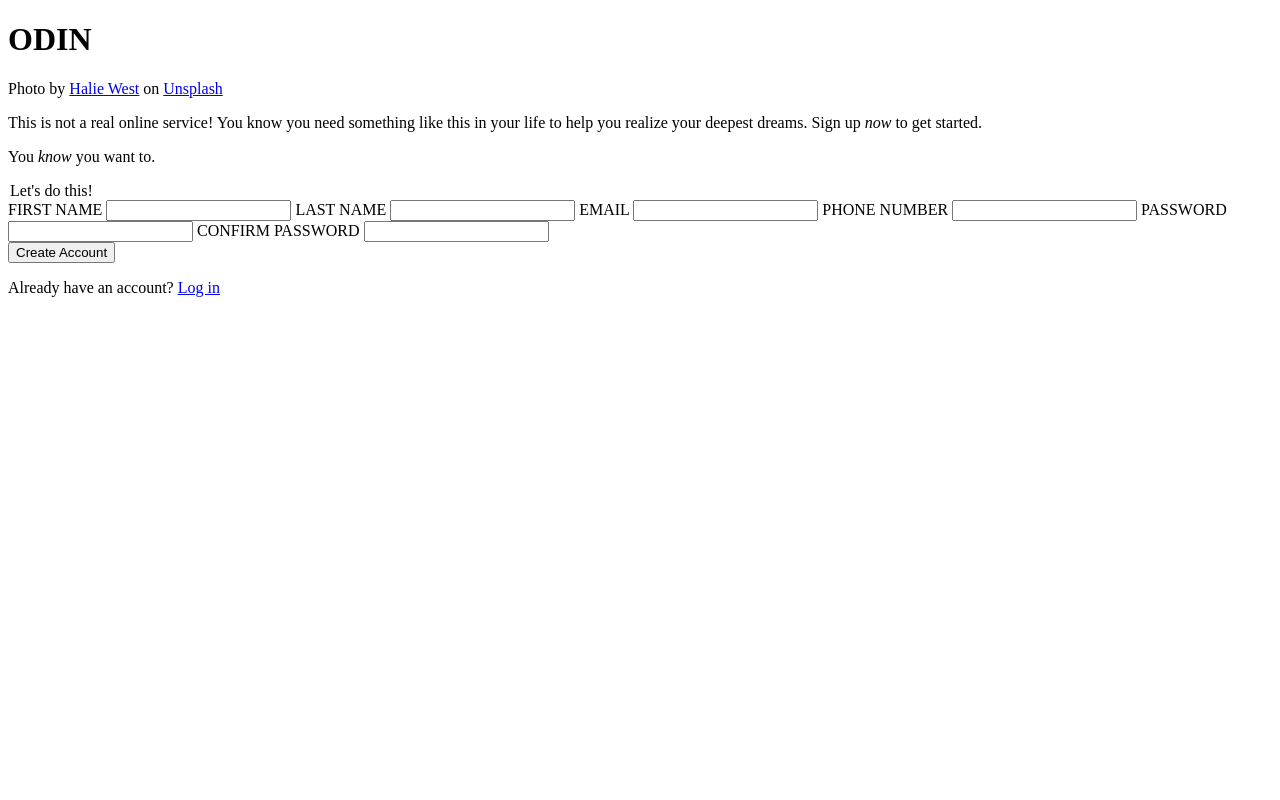
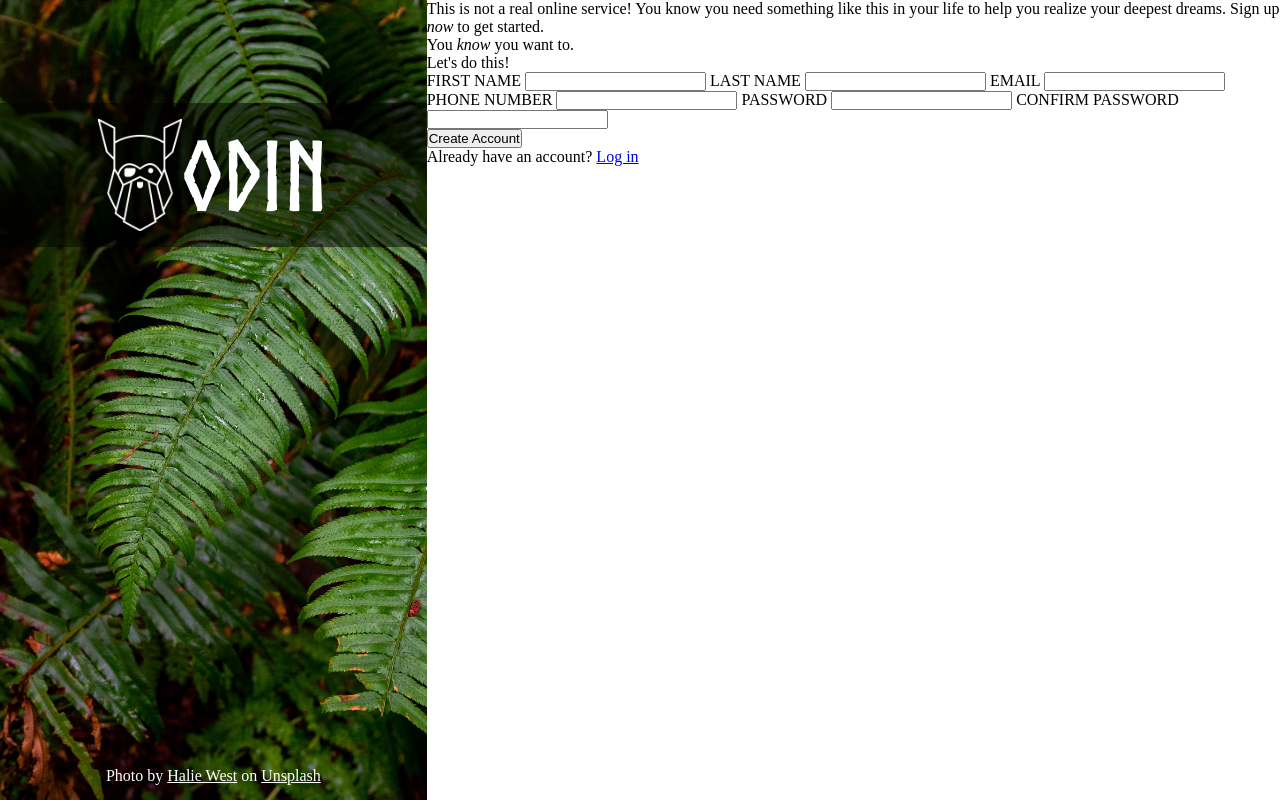
Before and after one commit to CGfrac/sign-up-form, a plain HTML site: page index.html in a window 1280 px wide. Drawn offline with Linux system fonts and the light colour scheme.

Commit message:
Style left side

```diff
--- a/index.html
+++ b/index.html
@@ -10,7 +10,10 @@
 <body>
     <div class="main-container">
         <div class="left">
-            <h1 class="odin">ODIN</h1>
+            <div class="title">
+                <img src="./img/odin-lined.png" alt="">
+                <h1 class="odin">ODIN</h1>
+            </div>
             <p class="photo-credit">Photo by <a href="https://unsplash.com/@haliewestphoto?utm_source=unsplash&utm_medium=referral&utm_content=creditCopyText">Halie West</a> on <a href="https://unsplash.com/?utm_source=unsplash&utm_medium=referral&utm_content=creditCopyText">Unsplash</a></p>
         </div>
         <div class="right">
--- a/style.css
+++ b/style.css
@@ -0,0 +1,60 @@
+@font-face {
+    font-family: "Norse Bold";
+    src: url("./fonts/Norse-Bold.otf");
+}
+
+:root {
+    --title-font-size: 6em;
+}
+
+* {
+    padding: 0;
+    margin: 0;
+}
+
+.main-container {
+    display: flex;
+    height: 100vh;
+}
+
+.left {
+    background-image: url("./img/background.jpg");
+    background-size: cover;
+    color: #fff;
+    display: flex;
+    flex: 1;
+    flex-direction: column;
+    justify-content: flex-end;
+    gap: 65vh;
+    text-align: center;
+}
+
+.title {
+    background: rgba(0, 0, 0, 0.5);
+    padding: 16px;
+    display: flex;
+    justify-content: center;
+    align-items: center;
+}
+
+.title > h1 {
+    font-family: "Norse Bold";
+    font-size: var(--title-font-size);
+}
+
+.title > img {
+    height: calc(var(--title-font-size) + 1em);
+    width: auto;
+}
+
+.photo-credit {
+    padding-bottom: 15px;
+}
+
+.photo-credit > a {
+    color: #fff;
+}
+
+.right {
+    flex: 2;
+}
```
